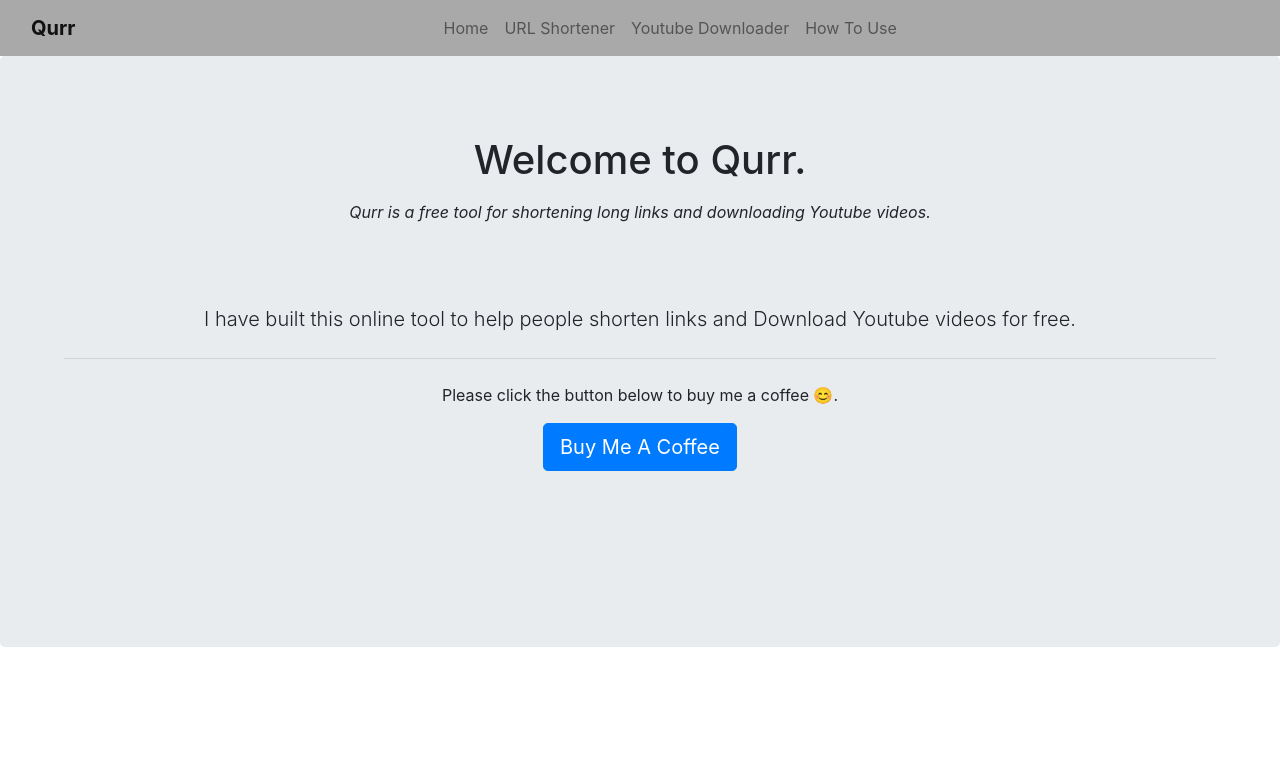
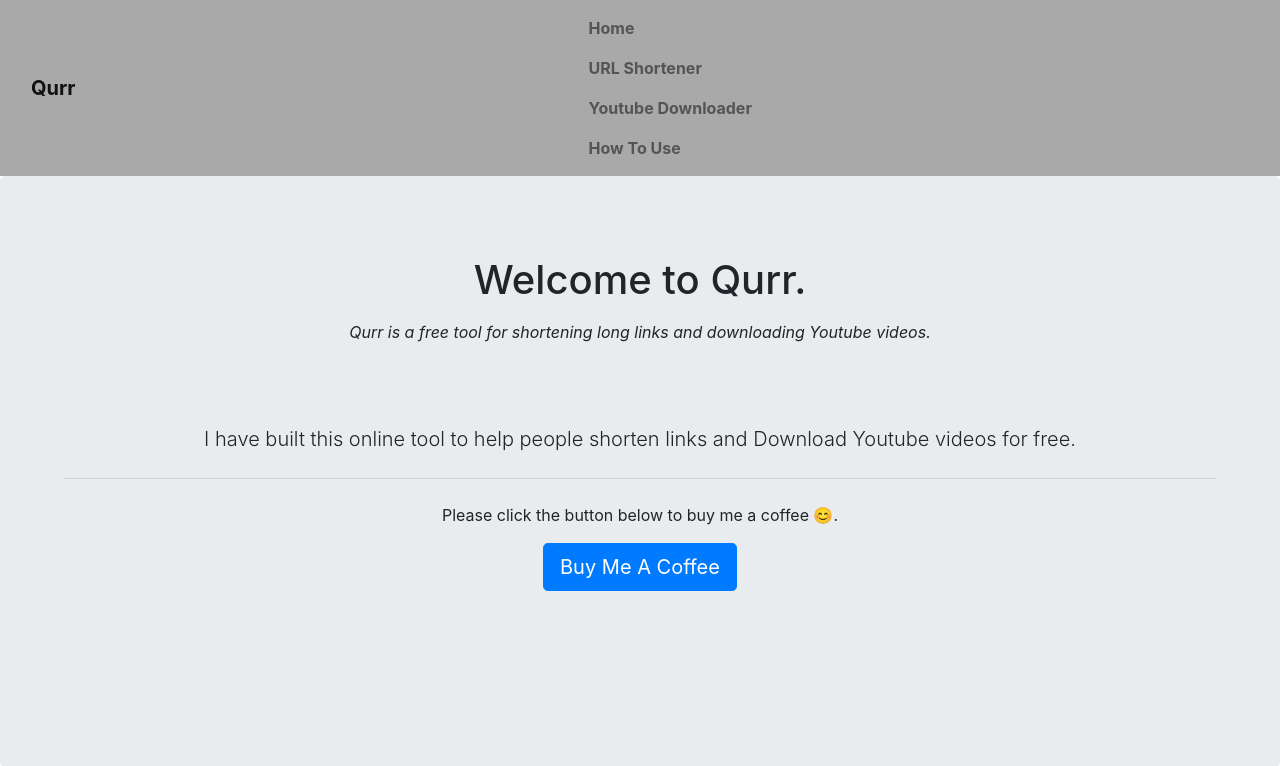
Before and after one commit to daevid-thegreat/Qurr, a Django app: template Qurr/qurr/templates/Home.html in a window 1280 px wide. Shown: the top 766 px of the page. Run offline with Django 3.2, Linux system fonts and the light colour scheme; the template is opened without the code that fills it, so the values that code supplies are empty; some libraries are stand-ins or nearby versions.

Commit message:
Update Base.html

```diff
--- a/Qurr/qurr/templates/Base.html
+++ b/Qurr/qurr/templates/Base.html
@@ -85,11 +85,12 @@
 
      <ul class="navbar-nav ml-auto my-2 my-lg-0  mr-auto" style="--bs-scroll-height: 100px;">
 
-        <li><a class="nav-link  "  href="/">Home</a></li>
+      <b>
+          <li><a class="nav-link  "  href="/">Home</a></li>
         <li><a class="nav-link  "  href="/create/">URL Shortener</a></li>
         <li><a class="nav-link  "  href="/youtube_downloader/">Youtube Downloader</a></li>
         <li><a class="nav-link  "  href="/howtouse/">How To Use</a></li>
-
+         </b>
 
      </ul>
 
```
